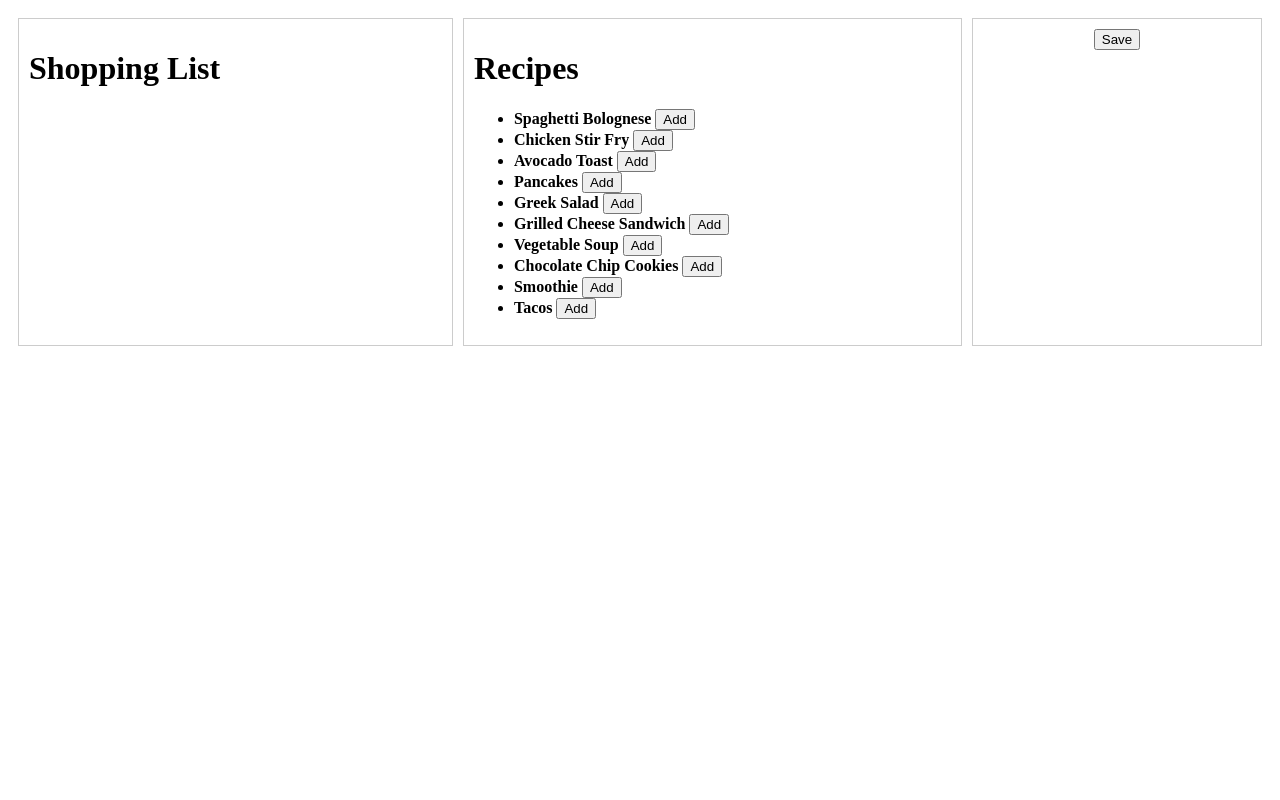
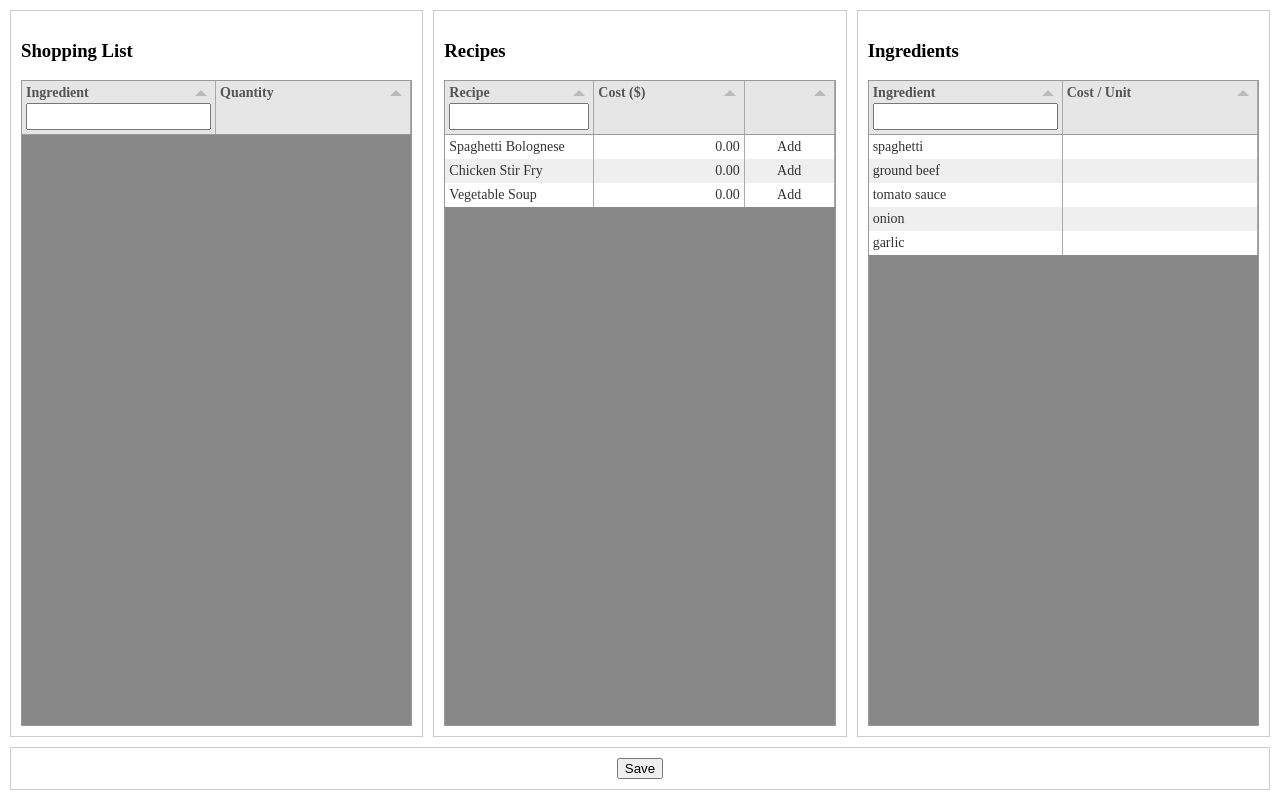
Before and after one commit to GaspardBo/MycelialSuite, a Flask app: page /shopping/ in a window 1280 px wide. Run offline with Flask 3, Linux system fonts and the light colour scheme; parts of the project's set-up code (start-up, migrations or seed data) failed here and were passed over; some libraries are stand-ins or nearby versions.

Commit message:
improved list page

```diff
--- /dev/null
+++ b/blueprints/shoppinglister/data/ingredients.csv
@@ -0,0 +1,6 @@
+ingredient_id,ingredient_name, cost_per_unit, unit
+1,spaghetti, 0.01, pounds
+2,ground beef, 0.005, pounds
+3,tomato sauce, 0.02, cans
+4,onion, 0.01, pounds
+5,garlic, 0.03, cloves
--- /dev/null
+++ b/blueprints/shoppinglister/data/recipe_ingredients.csv
@@ -0,0 +1,6 @@
+recipe_id,ingredient_id,quantity,unit
+1,1,400,g
+1,2,500,g
+1,3,1,cup
+1,4,1,medium
+1,5,2,cloves
--- a/blueprints/shoppinglister/data/recipes.csv
+++ b/blueprints/shoppinglister/data/recipes.csv
@@ -1,11 +1,4 @@
-id,name,category,ingredients,prep_time_minutes,servings
-1,Spaghetti Bolognese,Dinner,"spaghetti;ground beef;tomato sauce;onion;garlic;olive oil",30,4
-2,Chicken Stir Fry,Dinner,"chicken breast;bell pepper;broccoli;soy sauce;ginger;garlic",20,3
-3,Avocado Toast,Breakfast,"bread;avocado;lemon juice;olive oil;salt;pepper",10,2
-4,Pancakes,Breakfast,"flour;milk;egg;baking powder;sugar;butter",15,4
-5,Greek Salad,Lunch,"cucumber;tomato;red onion;feta cheese;olives;olive oil",10,2
-6,Grilled Cheese Sandwich,Lunch,"bread;cheddar cheese;butter",10,1
-7,Vegetable Soup,Dinner,"carrot;celery;potato;onion;vegetable broth;thyme",40,4
-8,Chocolate Chip Cookies,Dessert,"flour;butter;sugar;egg;chocolate chips;vanilla",25,24
-9,Smoothie,Breakfast,"banana;strawberries;yogurt;honey;milk",5,1
-10,Tacos,Dinner,"tortillas;ground beef;lettuce;cheddar cheese;tomato;sour cream",20,4
+id,name,category,prep_time_minutes,servings
+1,Spaghetti Bolognese,Dinner,30,4
+2,Chicken Stir Fry,Dinner,20,3
+3,Vegetable Soup,Lunch,45,6
--- a/blueprints/shoppinglister/routes.py
+++ b/blueprints/shoppinglister/routes.py
@@ -1,4 +1,4 @@
-from flask import Blueprint, render_template, request, Flask
+from flask import Blueprint, render_template, request, Flask, jsonify
 import pandas as pd
 import os
 
@@ -20,10 +20,16 @@ def save():
     pd.DataFrame(data).to_csv("data.csv", index=False)
     return {"status": "ok"}
 
-@shopping_bp.route("/recipes", methods=["GET"])
-def get_recipes():
+@shopping_bp.route("/load", methods=["GET"])
+def get_data():
     base_dir = os.path.dirname(os.path.abspath(__file__))
-    csv_path = os.path.join(base_dir, "data", "recipes.csv")
 
-    df = pd.read_csv(csv_path)
-    return df.to_dict(orient="records")
+    recipes = pd.read_csv(os.path.join(base_dir, "data", "recipes.csv"))
+    ingredients = pd.read_csv(os.path.join(base_dir, "data", "ingredients.csv"))
+    recipe_ingredients = pd.read_csv(os.path.join(base_dir, "data", "recipe_ingredients.csv"))
+
+    return jsonify({
+        "recipes": recipes.to_dict(orient="records"),
+        "ingredients": ingredients.to_dict(orient="records"),
+        "recipe_ingredients": recipe_ingredients.to_dict(orient="records")
+    })
--- a/blueprints/shoppinglister/templates/shopping.html
+++ b/blueprints/shoppinglister/templates/shopping.html
@@ -2,47 +2,26 @@
 <html>
 <head>
   <title>Shopping List</title>
+  <meta charset="utf-8">
+  <meta name="viewport" content="width=device-width, initial-scale=1">
+  <link rel="stylesheet" href="{{ url_for('static', filename='css/shopping.css') }}">
 </head>
 <body>
 
-<style>
-  .grid-container {
-    display: grid;
-    grid-template-areas: "shopping recipe menu"
-                         "shopping recipe menu";
-    gap: 10px;
-    padding: 10px;
-  }
-
-  .shopping-list {
-    grid-area: shopping;
-    border: 1px solid #ccc;
-    padding: 10px;
-  }
-
-  .recipe-list {
-    grid-area: recipe;
-    border: 1px solid #ccc;
-    padding: 10px;
-  }
-
-  .menu {
-    grid-area: menu;
-    text-align: center;
-    border: 1px solid #ccc;
-    padding: 10px;
-  }
-</style>
-
 <div class = "grid-container">
   <div class="shopping-list">
-    <h1>Shopping List</h1>
+    <h3>Shopping List</h3>
     <div id="shopping-table"></div>
   </div>
 
   <div class="recipe-list">
-    <h1>Recipes</h1>
-    <ul id="recipe-list"></ul>
+    <h3>Recipes</h3>
+    <div id="recipes-table"></div>
+  </div>
+
+  <div class="ingredients-list">
+    <h3>Ingredients</h3>
+    <div id="ingredients-table"></div>
   </div>
 
   <div class="menu">
--- /dev/null
+++ b/static/css/shopping.css
@@ -0,0 +1,61 @@
+html, body {
+    height: 100%;
+    margin: 0;
+}
+
+.grid-container {
+    display: grid;
+    height: 100vh;
+
+    grid-template-areas:
+        "shopping recipe ingredients"
+        "shopping recipe ingredients"
+        "menu menu menu";
+
+    grid-template-columns: 1fr 1fr 1fr;
+    grid-template-rows: 1fr 1fr auto;
+
+    gap: 10px;
+    padding: 10px;
+    box-sizing: border-box;
+}
+
+
+.shopping-list {
+    grid-area: shopping;
+    border: 1px solid #ccc;
+    padding: 10px;
+}
+
+.recipe-list {
+    grid-area: recipe;
+    border: 1px solid #ccc;
+    padding: 10px;
+}
+
+.ingredients-list {
+    grid-area: ingredients;
+    border: 1px solid #ccc;
+    padding: 10px;
+}
+
+.menu {
+    grid-area: menu;
+    text-align: center;
+    border: 1px solid #ccc;
+    padding: 10px;
+}
+
+.shopping-list,
+.recipe-list,
+.ingredients-list {
+  display: flex;
+  flex-direction: column;
+  min-height: 0; /* IMPORTANT for Tabulator scrolling */
+}
+
+#shopping-table,
+#recipes-table,
+#ingredients-table {
+  flex: 1;
+}
--- a/static/js/shopping.js
+++ b/static/js/shopping.js
@@ -1,51 +1,157 @@
+// ------------------
+// State
+// ------------------
 let recipes = [];
+let ingredients = [];
+let recipeIngredients = [];
+
+let ingredientById = new Map();
+let costByIngredientId = new Map();
+
 let shoppingMap = new Map();
-let table;
+
+let recipesTable;
+let ingredientsTable;
+let shoppingTable;
 
 // ------------------
-// Fetch recipes
+// Fetch data from Flask
 // ------------------
-fetch("/shopping/recipes")
+fetch("/shopping/load")
   .then(res => res.json())
   .then(data => {
-    recipes = data;
+    recipes = data.recipes;
+    ingredients = data.ingredients;
+    recipeIngredients = data.recipe_ingredients;
+
+    buildLookups();
+
     renderRecipes();
+    renderIngredients();
+    updateTable();
   });
+
+
+
+// ------------------
+// Build lookup maps
+// ------------------
+function buildLookups() {
+  ingredients.forEach(i => {
+    ingredientById.set(i.ingredient_id, i.ingredient_name);
+    costByIngredientId.set(i.ingredient_id, i.cost_per_unit || 0);
+  });
+}
+
 
 // ------------------
 // Render recipe list
 // ------------------
 function renderRecipes() {
-  const ul = document.getElementById("recipe-list");
+  if (recipesTable) {
+    recipesTable.replaceData(recipes);
+    return;
+  }
 
-  recipes.forEach(recipe => {
-    const li = document.createElement("li");
-    li.innerHTML = `
-      <strong>${recipe.name}</strong>
-      <button>Add</button>
-    `;
-    li.querySelector("button").onclick = () => addRecipe(recipe);
-    ul.appendChild(li);
+  recipesTable = new Tabulator("#recipes-table", {
+    data: recipes,
+    layout: "fitColumns",
+    reactiveData: true,
+    columns: [
+      {
+        title: "Recipe",
+        field: "name",
+        headerFilter: "input"
+      },
+      {
+        title: "Cost ($)",
+        hozAlign: "right",
+        formatter: cell =>
+          calculateRecipeCost(cell.getRow().getData().id).toFixed(2)
+      },
+      {
+        title: "",
+        formatter: () => "Add",
+        width: 90,
+        hozAlign: "center",
+        cellClick: (e, cell) => {
+          addRecipe(cell.getRow().getData().id);
+        }
+      }
+    ]
   });
 }
 
+
+function renderIngredients() {
+  if (ingredientsTable) {
+    ingredientsTable.replaceData(ingredients);
+    return;
+  }
+
+  ingredientsTable = new Tabulator("#ingredients-table", {
+    data: ingredients,
+    layout: "fitColumns",
+    reactiveData: true,
+    columns: [
+      {
+        title: "Ingredient",
+        field: "ingredient_name",
+        headerFilter: "input"
+      },
+      {
+        title: "Cost / Unit",
+        field: "cost_per_unit",
+        hozAlign: "right",
+        editor: "number",
+        cellEdited: cell => {
+          const row = cell.getRow().getData();
+          costByIngredientId.set(row.ingredient_id, row.cost_per_unit || 0);
+
+          // Refresh recipe costs
+          recipesTable.redraw(true);
+        }
+      }
+    ]
+  });
+}
+
+
+
 // ------------------
-// Add recipe → map
+// Add recipe → shopping map
 // ------------------
-function addRecipe(recipe) {
-  recipe.ingredients.split(";").forEach(ingredient => {
-    ingredient = ingredient.trim();
-    shoppingMap.set(
-      ingredient,
-      (shoppingMap.get(ingredient) || 0) + 1
-    );
-  });
+function addRecipe(recipeId) {
+  recipeIngredients
+    .filter(ri => ri.recipe_id === recipeId)
+    .forEach(ri => {
+      const name = ingredientById.get(ri.ingredient_id);
+
+      shoppingMap.set(
+        name,
+        (shoppingMap.get(name) || 0) + ri.quantity
+      );
+    });
 
   updateTable();
 }
 
+
 // ------------------
-// Initialize / update table
+// Calculate recipe cost
+// ------------------
+function calculateRecipeCost(recipeId) {
+  return recipeIngredients
+    .filter(ri => ri.recipe_id === recipeId)
+    .reduce((total, ri) => {
+      const cost = costByIngredientId.get(ri.ingredient_id) || 0;
+      return total + cost * ri.quantity;
+    }, 0);
+}
+
+
+// ------------------
+// Initialize / update Tabulator table
 // ------------------
 function updateTable() {
   const data = Array.from(shoppingMap, ([ingredient, quantity]) => ({
@@ -53,8 +159,8 @@ function updateTable() {
     quantity
   }));
 
-  if (!table) {
-    table = new Tabulator("#shopping-table", {
+  if (!shoppingTable) {
+    shoppingTable = new Tabulator("#shopping-table", {
       data,
       layout: "fitColumns",
       reactiveData: true,
@@ -62,24 +168,25 @@ function updateTable() {
         {
           title: "Ingredient",
           field: "ingredient",
-          editor: "input",
           headerFilter: "input"
         },
         {
           title: "Quantity",
           field: "quantity",
-          editor: "number",
-          hozAlign: "right"
+          hozAlign: "right",
+          editor: "number"
         }
       ]
     });
   } else {
-    table.replaceData(data);
+    shoppingTable.replaceData(data);
   }
 }
 
+
+
 // ------------------
-// Save to Flask
+// Save shopping list to Flask
 // ------------------
 document.getElementById("save-btn").onclick = () => {
   fetch("/shopping/save", {
```
